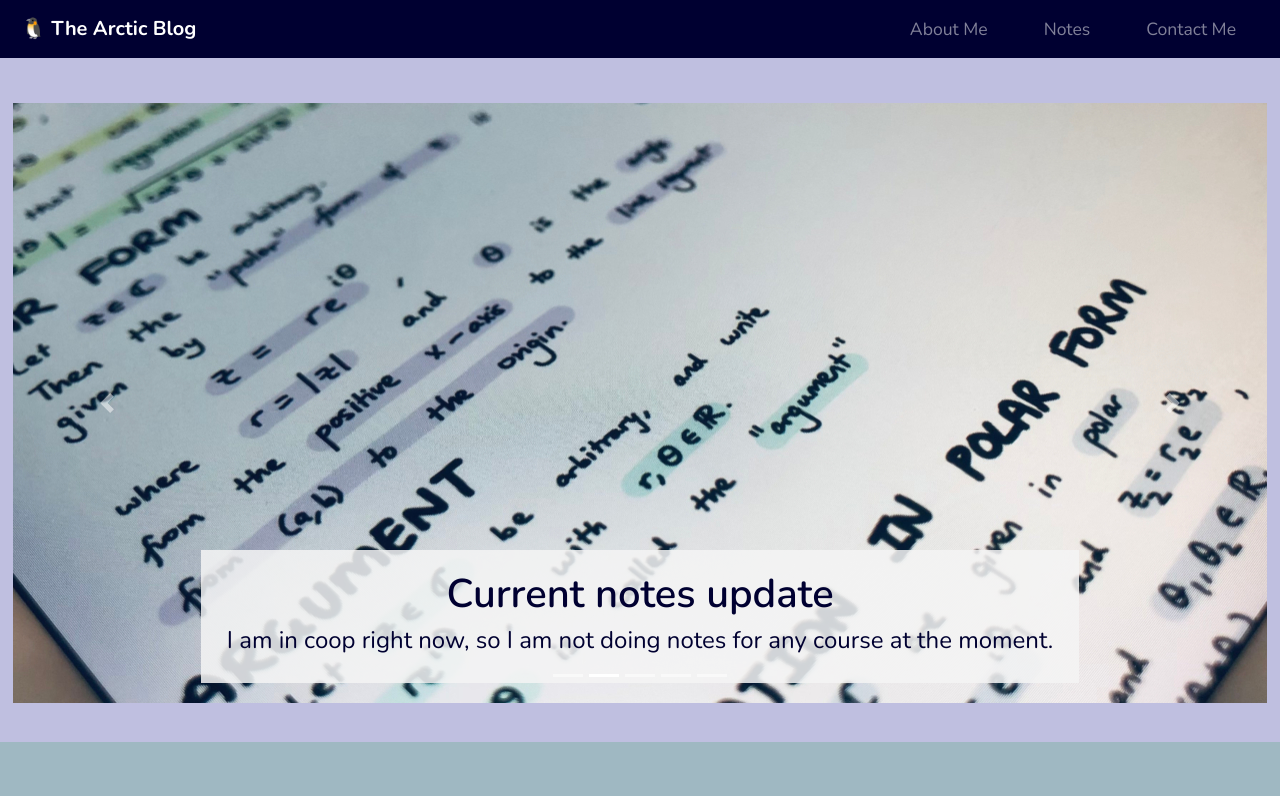
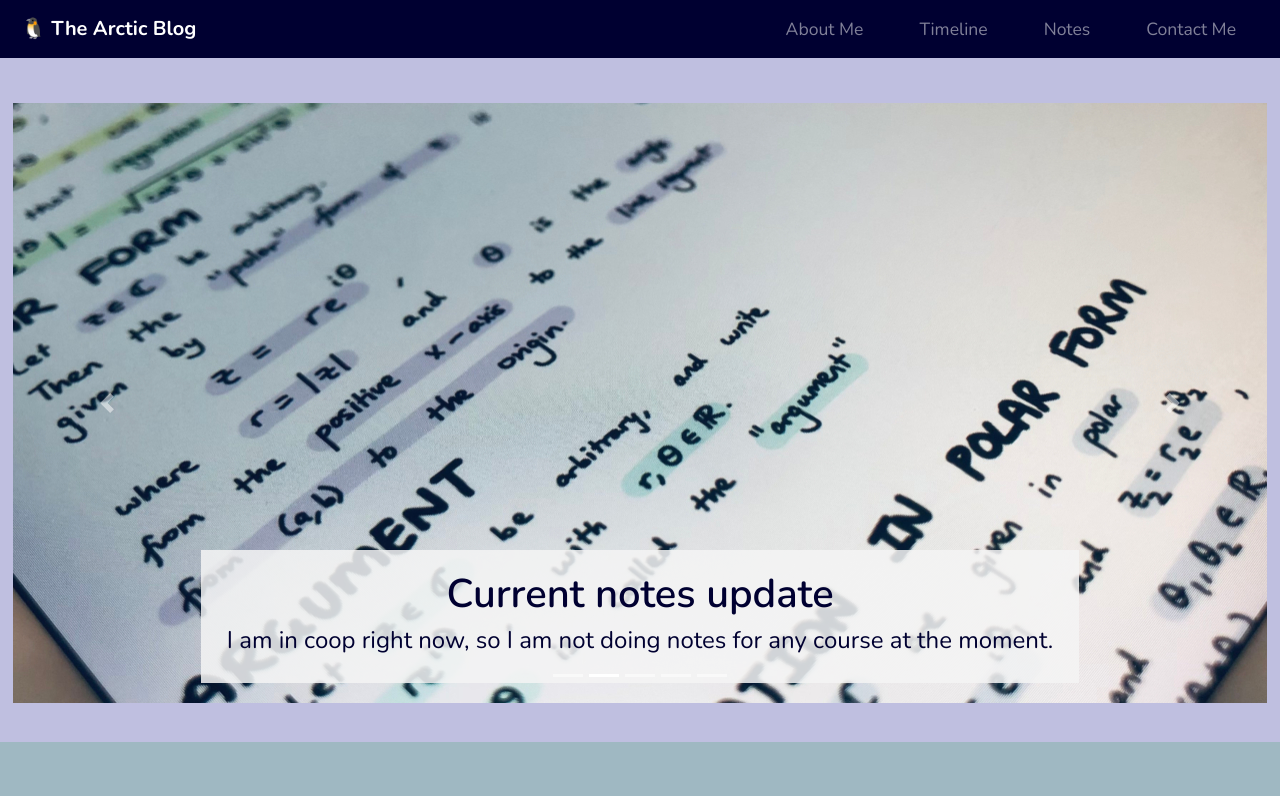
Before and after one commit to mcpenguin/the-arctic-blog, a React (Create React App) app: page / in a window 1280 px wide. Shown: the top 796 px of the page. Built offline with nearby package versions, Linux system fonts and the light colour scheme.

Commit message:
added timeline header

```diff
--- a/src/components/Header/Header.js
+++ b/src/components/Header/Header.js
@@ -30,7 +30,8 @@ export default class Header extends Component {
                     <Navbar.Toggle aria-controls="my-navbar" />
                     <Navbar.Collapse>
                         <Nav id="my-navbar" className="ml-auto">
-                            <NavbarLink id="about-me" logo="fas fa-user" title="About Me" />
+                            <NavbarLink id="about-me" title="About Me" />
+                            <NavbarLink id="timeline" title="Timeline" />
                             <NavbarLink id="notes" title="Notes" />
                             <NavbarLink id="contact-me" title="Contact Me" />
                         </Nav>
--- a/src/components/Timeline/Timeline.js
+++ b/src/components/Timeline/Timeline.js
@@ -87,7 +87,7 @@ class TimelineElement extends Component {
 export default class Timeline extends Component {
     render() {
         return (
-            <section className="section-timeline">
+            <section className="section-timeline" id="timeline">
                 <h2 id="timeline-header">Timeline</h2>
                 <VerticalTimeline>
                     <TimelineElement
```
